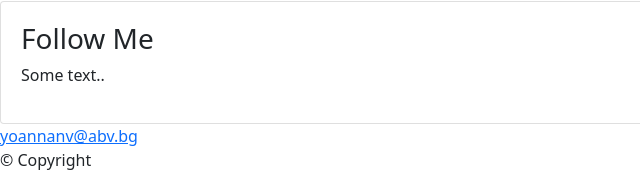
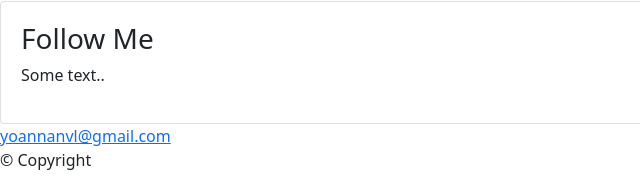
Before and after one commit to YoannaNvl/my-project, a plain HTML site: page index.html in a window 1280 px wide. Shown: the part 888-1073 px from the top of the page, 0-640 px from the left. Drawn offline with nearby package versions, Linux system fonts and the light colour scheme; a web font is replaced by a local one.

Commit message:
Update index.html

```diff
--- a/index.html
+++ b/index.html
@@ -64,7 +64,7 @@
   </div>
 </div>
 	<div class="footer">
-		<a href="mailto:yonannanvl@gmail.com">yoannanv@abv.bg</a>
+		<a href="mailto:yonannanvl@gmail.com">yoannanvl@gmail.com</a>
 		<p>&copy; Copyright</p>
 	</div>
 	<script src="https://code.jquery.com/jquery-3.2.1.slim.min.js"
```
